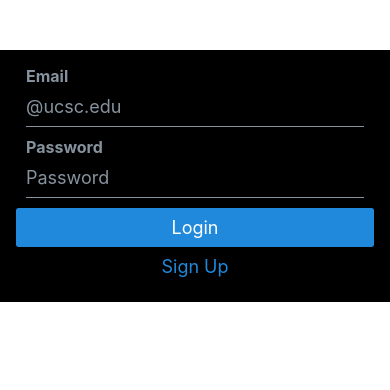
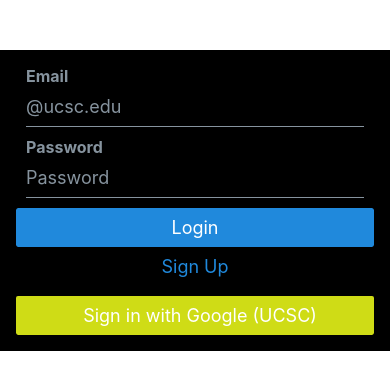
Before and after one commit to kdelmo1/sano, a React Native app: screen / in a window 390 px wide. Shown: the top 390 px of the page. Built offline with nearby package versions, Linux system fonts and the light colour scheme.

Commit message:
initial google button

```diff
--- a/App.tsx
+++ b/App.tsx
@@ -1,3 +1,4 @@
+/*
 import { StrictMode } from "react";
 import { useState } from 'react';
 import { View } from 'react-native';
@@ -27,3 +28,53 @@
     </StrictMode>
 	)
 }
+*/
+import { useState, useEffect } from 'react'
+import { supabase } from './lib/supabase'
+import { View, Text } from 'react-native'
+import { SafeAreaProvider } from "react-native-safe-area-context";
+import { Session } from '@supabase/supabase-js'
+
+import LoginScreen from './screens/auth/loginScreen';
+import Home from './screens/home/home';
+
+export default function App() {
+  const [session, setSession] = useState<Session | null>(null)
+  const [isLoggedIn, setIsLoggedIn] = useState(false)
+
+  const handleLoginSuccess = () => {
+		setIsLoggedIn(true)
+	}
+
+  useEffect(() => {
+    supabase.auth.getSession().then(({ data: { session } }) => {
+      setSession(session)
+    })
+
+    supabase.auth.onAuthStateChange((_event, session) => {
+      setSession(session)
+    })
+  }, [])
+
+  return (
+    /*<View>
+      {session ? (
+        <Text>Welcome, {session.user.email}</Text>
+      ) : (
+        <LoginScreen />
+        //<LoginScreen onLoginSuccess={handleLoginSuccess} />
+      )}
+    </View>
+    */
+    <SafeAreaProvider>
+      <View>
+        {isLoggedIn ? (
+          <Home />
+        ) : (
+          <LoginScreen onLoginSuccess={handleLoginSuccess} />
+        )}
+      </View>
+    </SafeAreaProvider>
+  )
+}
+//
--- a/app.json
+++ b/app.json
@@ -2,6 +2,8 @@
   "expo": {
     "name": "sano",
     "slug": "sano",
+    "scheme": "sano",
+    "platforms": ["ios", "android", "web"],
     "version": "1.0.0",
     "orientation": "portrait",
     "icon": "./assets/icon.png",
--- a/package.json
+++ b/package.json
@@ -14,7 +14,9 @@
     "@rneui/themed": "^4.0.0-rc.8",
     "@supabase/supabase-js": "^2.75.1",
     "expo": "~54.0.13",
+    "expo-linking": "^8.0.8",
     "expo-status-bar": "~3.0.8",
+    "expo-web-browser": "^15.0.8",
     "react": "19.1.0",
     "react-native": "0.81.4",
     "whatwg-url": "^15.1.0"
--- a/screens/auth/loginScreen.tsx
+++ b/screens/auth/loginScreen.tsx
@@ -1,3 +1,4 @@
+/*
 import React, { useState } from 'react'
 import { View, StyleSheet, Alert } from 'react-native'
 import { Input, Button, Text } from '@rneui/themed'
@@ -104,3 +105,156 @@
 		backgroundColor: '#000',
 	},
 })
+*/
+//
+import React, { useState } from 'react'
+import { View, StyleSheet, Alert } from 'react-native'
+import { Input, Button, Text } from '@rneui/themed'
+import { supabase } from '../../lib/supabase'
+import * as Linking from 'expo-linking';
+import * as WebBrowser from 'expo-web-browser';
+
+type LoginScreenProps = {
+	onLoginSuccess: () => void
+}
+
+export default function LoginScreen({ onLoginSuccess }: LoginScreenProps) {
+	const [email, setEmail] = useState('')
+	const [password, setPassword] = useState('')
+	const [error, setError] = useState('')
+
+	const isValidEmail = (email: string) => /\S+@\S+\.\S+/.test(email)
+
+	const handleGoogleLogin = async () => {
+		const redirectUrl = Linking.createURL('/');
+		//const redirectTo = Linking.createURL('https://qjtboybwetairixuiqmc.supabase.co/auth/v1/callback');
+
+		const { data, error } = await supabase.auth.signInWithOAuth({
+			/*
+			provider: 'google',
+			options: {
+				queryParams: {
+					access_type: 'offline',
+					prompt: 'consent',
+				},
+			},
+			*/
+
+			provider: 'google',
+			options: { redirectTo: redirectUrl },
+
+		})
+		if (data?.url) {
+			await WebBrowser.openBrowserAsync(data.url);
+		}
+		if (error) {
+			console.error('Google login error:', error.message);
+		}
+	};
+
+	const handleLogin = async () => {
+		if (!isValidEmail(email)) {
+			setError('Please enter a valid email address.')
+			return
+		}
+		if (password.length < 6) {
+			setError('Password must be at least 6 characters.')
+			return
+		}
+
+		//const { data, error } = await supabase.auth.signInWithPassword({ email, password })
+		const { data: user, error } = await supabase
+		.from('users')
+		.select('*')
+		.eq('email', email)
+		.eq('password', password)
+		.maybeSingle()
+
+		if (error) {
+			console.error('Login error:', error.message)
+			setError(error.message)
+		} else {
+			setError('')
+			Alert.alert('Login successful!', `Welcome ${email}`)
+			//console.log('Logged in user:', public.user)
+			onLoginSuccess()
+		}
+	}
+
+	const handleSignUp = async () => {
+		if (!isValidEmail(email)) {
+			setError('Please enter a valid email address.')
+			return
+		}
+		if (password.length < 6) {
+			setError('Password must be at least 6 characters.')
+			return
+		}
+
+		//Check if user already exists
+		//const { data, error } = await supabase.auth.signUp({ email, password })
+		const { data: existingUser } = await supabase
+			.from('users')
+			.select('*')
+			.eq('email', email)
+			.maybeSingle()
+
+		if (existingUser) {
+			setError('User already exists. Please log in.')
+			return
+    	}
+		//Insert new user
+		const { error } = await supabase.from('users').insert([
+			{
+				email: email,
+				password: password, // plain for testing; later use hashing
+			},
+		])
+		if (error) {
+			console.error('Signup error:', error.message)
+			setError(error.message)
+		} else {
+			setError('')
+			//Alert.alert('Signup successful!', 'Check your email for confirmation.')
+			Alert.alert('Success', 'Account created! You can now log in.')
+			//console.log('New user:', public.user)
+		}
+	}
+
+  return (
+		<View style={styles.container}>
+			<Input
+				label="Email"
+				onChangeText={setEmail}
+				value={email}
+				placeholder="@ucsc.edu"
+				inputStyle={{ color: 'red' }} // red input text
+			/>
+			<Input
+				label="Password"
+				onChangeText={setPassword}
+				value={password}
+				secureTextEntry
+				placeholder="Password"
+				inputStyle={{ color: 'red' }} // red input text
+			/>
+			<Button title="Login" onPress={handleLogin} />
+			<Button title="Sign Up" onPress={handleSignUp} type="clear" />
+			<Button
+				title="Sign in with Google (UCSC)"
+				onPress={handleGoogleLogin}
+				buttonStyle={{ backgroundColor: '#cfdc16ff', marginTop: 10 }}
+				icon={{ color: 'white' }}
+			/>
+		</View>
+	)
+}
+
+const styles = StyleSheet.create({
+  container: {
+    marginTop: 50,
+    padding: 16,
+    backgroundColor: '#000',
+  },
+})
+//
```
Also changed, not shown: 1 other file (tests, documents, lock files or other folders).
